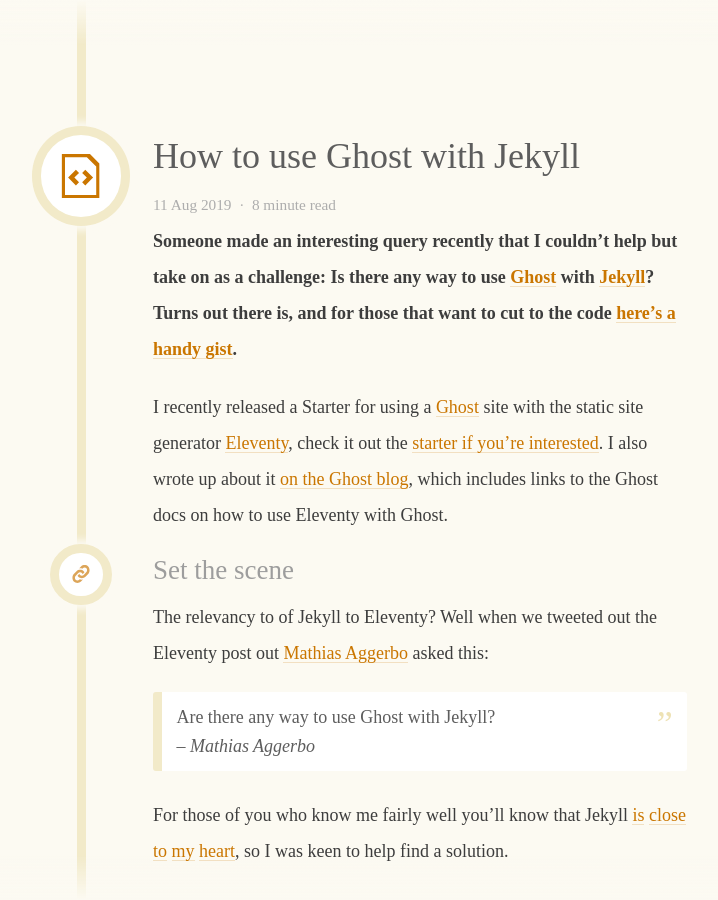
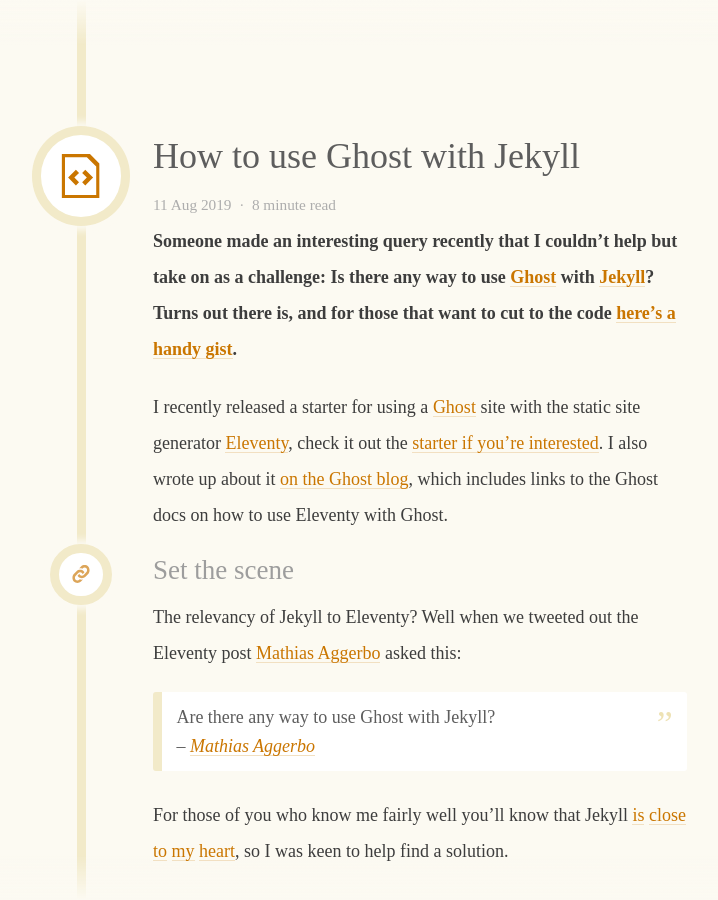
Before and after one commit to daviddarnes/david.darn.es, a Jekyll site: the page built from _posts/2019-08-11-use-ghost-with-jekyll.md, in a window 1280 px wide and 900 px high. Shown: the whole window, without its empty margins (283-1001 px from the left). Built offline with Jekyll 4.4.1, drawn with Linux system fonts in a browser that asks for light colours; some web fonts are replaced; some of the changed text lies outside the part shown.

Commit message:
Moar typos

````diff
--- a/_posts/2019-08-11-use-ghost-with-jekyll.md
+++ b/_posts/2019-08-11-use-ghost-with-jekyll.md
@@ -10,14 +10,14 @@
 
 **Someone made an interesting query recently that I couldn't help but take on as a challenge: Is there any way to use [Ghost](https://ghost.org) with [Jekyll](https://jekyllrb.com)? Turns out there is, and for those that want to cut to the code [here's a handy gist](https://gist.github.com/daviddarnes/eb956c1a8b57f4249ea57516b06ca89e).**
 
-I recently released a Starter for using a [Ghost](https://ghost.org) site with the static site generator [Eleventy](https://11ty.io), check it out the [starter if you're interested](https://github.com/TryGhost/eleventy-starter-ghost/). I also wrote up about it [on the Ghost blog](https://ghost.org/blog/eleventy/), which includes links to the Ghost docs on how to use Eleventy with Ghost.
+I recently released a starter for using a [Ghost](https://ghost.org) site with the static site generator [Eleventy](https://11ty.io), check it out the [starter if you're interested](https://github.com/TryGhost/eleventy-starter-ghost/). I also wrote up about it [on the Ghost blog](https://ghost.org/blog/eleventy/), which includes links to the Ghost docs on how to use Eleventy with Ghost.
 
 ## Set the scene
 
-The relevancy to of Jekyll to Eleventy? Well when we tweeted out the Eleventy post out [Mathias Aggerbo](https://twitter.com/maggerbo) asked this:
+The relevancy of Jekyll to Eleventy? Well when we tweeted out the Eleventy post [Mathias Aggerbo](https://twitter.com/maggerbo) asked this:
 > Are there any way to use Ghost with Jekyll?
 >
-> – <cite>Mathias Aggerbo</cite>
+> – <cite><a href="https://twitter.com/maggerbo/status/1159097416324440064">Mathias Aggerbo</a></cite>
 {:cite="https://twitter.com/maggerbo/status/1159097416324440064"}
 
 For those of you who know me fairly well you'll know that Jekyll [is](https://www.siteleaf.com/blog/making-your-first-jekyll-theme-part-1/) [close](https://david.darn.es/2017/07/25/adding-heading-links-to-your-jekyll-blog/) [to](https://webdesign.tutsplus.com/tutorials/how-to-create-and-publish-a-jekyll-theme-gem--cms-27475) [my](https://david.darn.es/2016/05/17/jekyll-conf-lightning-talk/) [heart](https://alembic.darn.es/), so I was keen to help find a solution.
@@ -29,7 +29,7 @@
 >
 > This can keep your options open so you can choose the tool you prefer.
 >
-> – <cite>Phil Hawksworth</cite>
+> – <cite><a href="https://twitter.com/philhawksworth/status/1159193504851144705">Phil Hawksworth</a></cite>
 {:cite="https://twitter.com/philhawksworth/status/1159193504851144705"}
 
 [gulp.js](https://gulpjs.com/) is a great tool, I often forget how useful and versatile it can be. The homepage text sums up gulp.js pretty well:
@@ -83,7 +83,7 @@
 
   // ...
 
-}
+});
 ```
 
 ### Construct an array of files
@@ -118,10 +120,10 @@
   });
 
   // Stream the array of file instances into Node
-    return streamArray(files)
+  return streamArray(files)
 
-      // Put the files in a '_posts' directory
-      .pipe(gulp.dest('./_posts'));
+    // Put the files in a '_posts' directory
+    .pipe(gulp.dest('./_posts'));
 });
 ```
 
@@ -157,7 +159,7 @@
 // with the library and template string
 const templateFunction = Handlebars.compile(template.trim());
 
-  // gulp.task('ghost'...
+// gulp.task('ghost'...
 
       // Pass the post to the template function and
       // in turn pass it to the content of the file
````
Also changed, not shown: other parts of _posts/2019-08-11-use-ghost-with-jekyll.md (+2 -0 lines).
